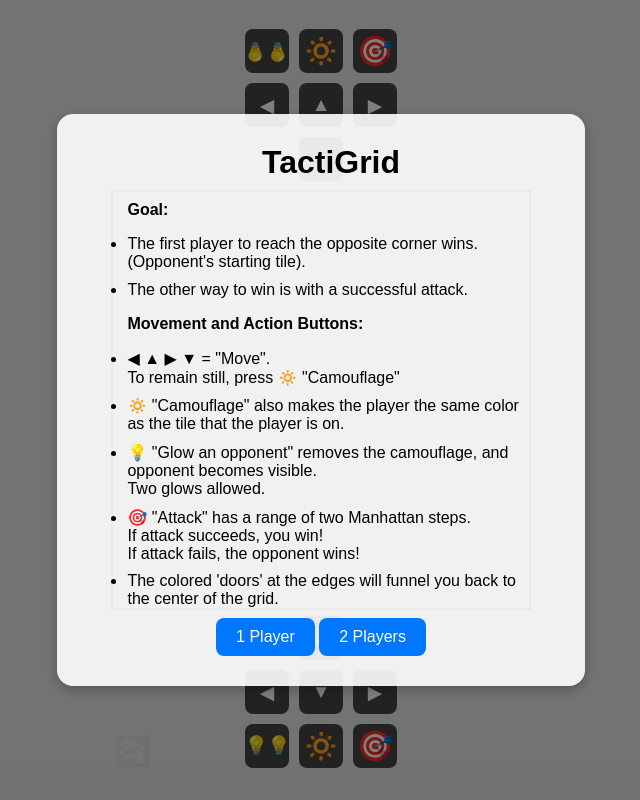
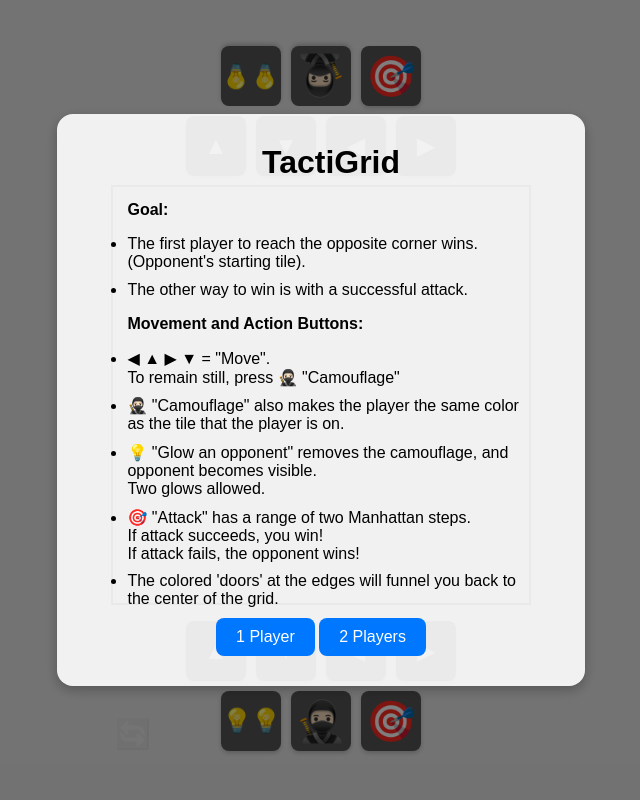
Before and after one commit to markmcla74/TactiGrid, a website: page index.html in a window 1280 px wide. Shown: the whole page, without its empty margins (319-959 px from the left). Drawn offline with Linux system fonts and the light colour scheme.

Commit message:
Add files via upload

```diff
--- a/index.html
+++ b/index.html
@@ -21,8 +21,8 @@
           <li>The first player to reach the opposite corner wins.<br>(Opponent's starting tile).</li>
           <li>The other way to win is with a successful attack.</li>
           <p><b>Movement and Action Buttons:</b></p>
-          <li>◀ ▲ ▶ ▼ = "Move".<br>To remain still, press 🔅 "Camouflage"</li>
-          <li>🔅 "Camouflage" also makes the player the same color as the tile that the player is on.</li>
+          <li>◀ ▲ ▶ ▼ = "Move".<br>To remain still, press 🥷🏻 "Camouflage"</li>
+          <li>🥷🏻 "Camouflage" also makes the player the same color as the tile that the player is on.</li>
           <li>💡 "Glow an opponent" removes the camouflage, and opponent becomes visible.<br>Two glows allowed.</li>
           <li>🎯 "Attack" has a range of two Manhattan steps.<br>If attack succeeds, you win! <br>If attack fails, the opponent wins!</li>
           <li>The colored 'doors' at the edges will funnel you back to the center of the grid.</li>
@@ -35,13 +35,10 @@
      <div class="controls-container">
      <div class="controls-section dpad">
      <div class="row">
-        <button class="btn-glow" id="btn-p2-glow">💡💡</button> <button class="btn-camouflage" id="btn-p2-camouflage">🔅</button> <button class="btn-attack" id="btn-p2-attack">🎯</button>
+        <button class="btn-glow" id="btn-p2-glow">💡💡</button> <button class="btn-camouflage" id="btn-p2-camouflage">🥷🏻</button> <button class="btn-attack" id="btn-p2-attack">🎯</button>
       </div>
     <div class="row">
-          <button id="btn-p2-left">◀</button> <button id="btn-p2-up">▲</button> <button id="btn-p2-right">▶</button>
-        </div>
-     <div class="row">
-          <button id="btn-p2-down">▼</button>
+           <button id="btn-p2-up">▲</button> <button id="btn-p2-down">▼</button> <button id="btn-p2-left">◀</button> <button id="btn-p2-right">▶</button>
         </div>
     </div>
     </div>
@@ -50,13 +47,13 @@
       <!-- Left: Movement D-pad -->
       <div class="controls-section dpad">
         <div class="row">
-          <button id="btn-p1-up">▲</button>
+
         </div>
         <div class="row">
-          <button id="btn-p1-left">◀</button> <button id="btn-p1-down">▼</button> <button id="btn-p1-right">▶</button>
+           <button id="btn-p1-up">▲</button> <button id="btn-p1-down">▼</button> <button id="btn-p1-left">◀</button> <button id="btn-p1-right">▶</button>
         </div>
          <div class="row">
-        <button class="btn-glow" id="btn-p1-glow">💡💡</button> <button class="btn-camouflage" id="btn-p1-camouflage">🔅</button> <button class="btn-attack" id="btn-p1-attack">🎯</button>
+        <button class="btn-glow" id="btn-p1-glow">💡💡</button> <button class="btn-camouflage" id="btn-p1-camouflage">🥷🏻</button> <button class="btn-attack" id="btn-p1-attack">🎯</button>
       </div>
       </div><!-- Middle: Special Abilities -->
      <!-- Right: Attack & Reset -->
--- a/style-TactiGrid.css
+++ b/style-TactiGrid.css
@@ -226,38 +226,38 @@ background: #005fcc;
   justify-content: center;
   gap: 10px;
 }
-/* Shared button rule (+10% increase) */
+/* Shared button rule (Mid-dark gray for optimal emoji visibility) */
 .dpad button,
 .btn-glow,
 .btn-camouflage,
 .btn-attack {
-  width: 44px;
-  height: 44px;
+  width: 60px;
+  height: 60px;
   padding: 0;
   display: inline-flex;
   align-items: center;
   justify-content: center;
-  font-size: 1.18rem;
-  background-color: #444;
+  font-size: 1.5rem;
+  background-color: #555; /* 🎨 Tuned right between #444 and #6e6e6e */
   color: white;
   border: none;
   border-radius: 8px;
   cursor: pointer;
-  box-shadow: none;
+  box-shadow: 0 2px 4px rgba(0, 0, 0, 0.2);
   outline: none;
   transform: none;
-  transition: opacity 0.2s ease, transform 0.1s ease;
+  transition: opacity 0.2s ease, background-color 0.2s ease, transform 0.1s ease;
 }
 /* Override font size specifically for the glow button to prevent line wrap */
 .btn-glow {
-  font-size: 1.18rem !important; /* Drops size so both 💡💡 fit horizontally */
+  font-size: 1.5rem !important; /* Drops size so both 💡💡 fit horizontally */
   white-space: nowrap !important; /* Strictly forbids multi-line wrapping */
   letter-spacing: -1px; /* Brings the lightbulbs close together */
 }
 /* Extra sizing boost for single-emoji action buttons */
 .btn-camouflage,
 .btn-attack {
-  font-size: 1.84rem !important; /* 🚀 Scales up 🔅 and 🎯 to fit the 44px container */
+  font-size: 2.5rem !important; /* 🚀 Scales up 🔅 and 🎯 to fit the 44px container */
 }
 /* Force horizontal alignment for multi-emoji Glow button */
 /* Force Glow button into a strict horizontal row container */
@@ -275,13 +275,15 @@ background: #005fcc;
 .btn-glow:disabled,
 .btn-camouflage:disabled,
 .btn-attack:disabled {
+  background-color: #888 !important; /* Faded state against #555 base */
   opacity: 0.35 !important;
   cursor: not-allowed !important;
   filter: grayscale(100%) !important;
-  pointer-events: none !important; /* 🔒 Prevents touch/click events entirely */
+  pointer-events: none !important;
+  box-shadow: none !important;
 }
 /* Rotate Player 2's glow button 180 degrees for opposite player orientation */
-#btn-p2-glow {
+#btn-p2-glow,#btn-p2-camouflage {
 transform: rotate(180deg);
 }
 /* Lower-Left Reset Button */
```
